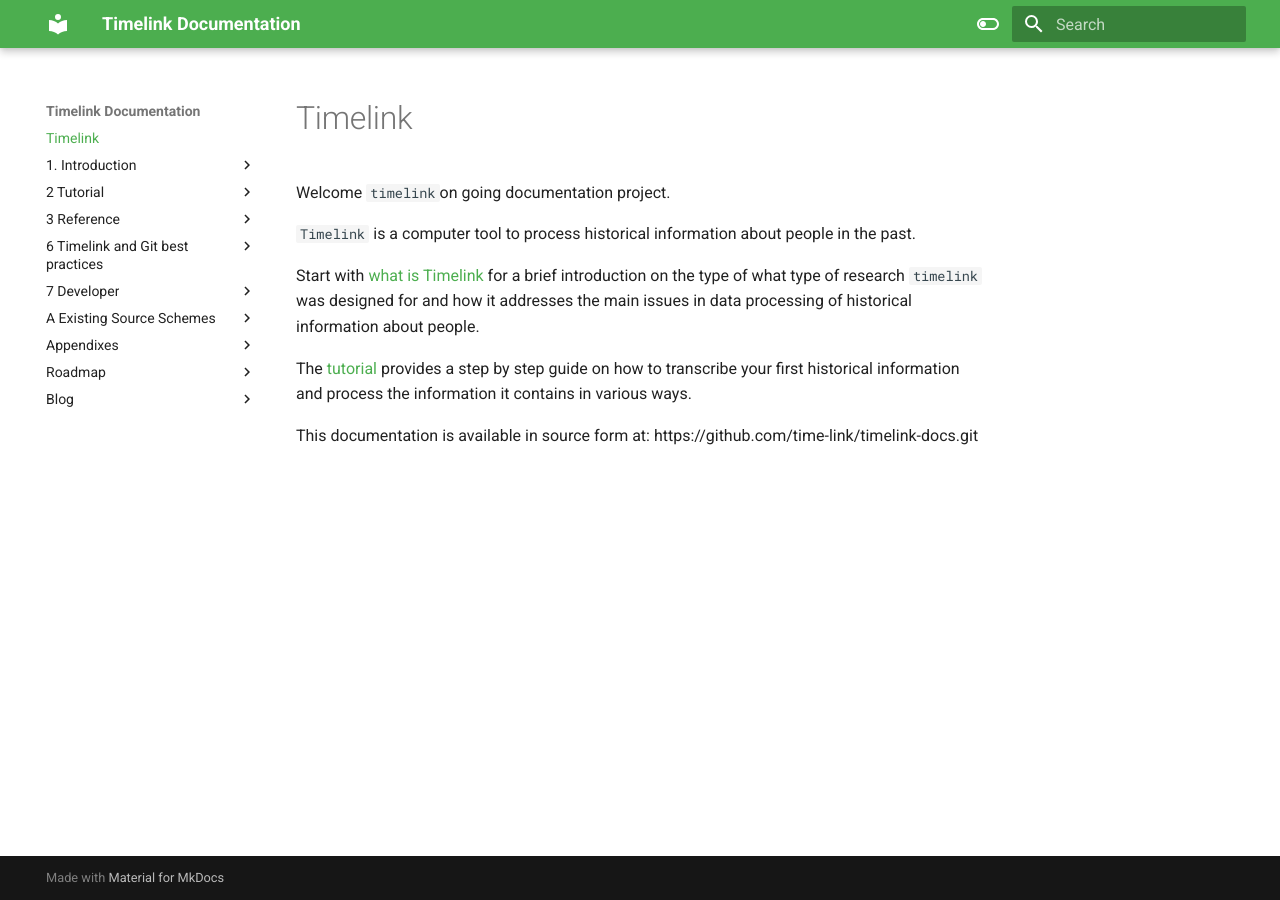
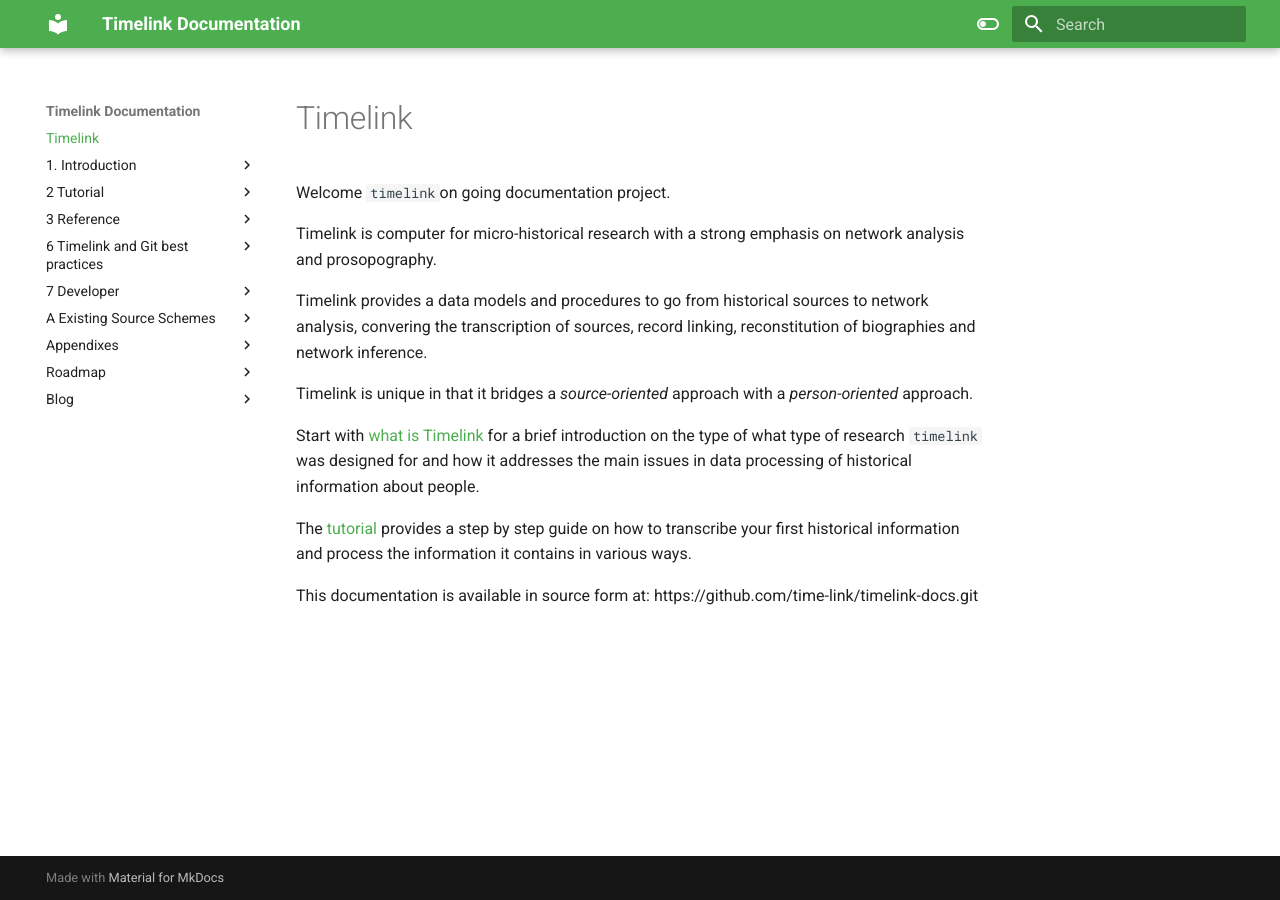
Before and after one commit to time-link/timelink-docs, an MkDocs documentation site: the page built from docs/Timelink.md, in a window 1280 px wide. Built offline with MkDocs 1.6.1 and Material for MkDocs 9.7.7, drawn with Linux system fonts in a browser that asks for light colours.

Commit message:
vault backup: 2025-09-27 21:06:21

```diff
--- a/docs/Timelink.md
+++ b/docs/Timelink.md
@@ -1,7 +1,11 @@
 
 Welcome `timelink`on going documentation project.
 
-`Timelink` is a computer tool to process historical information about people in the past.
+Timelink is computer for micro-historical research with a strong emphasis on network analysis and prosopography.
+
+Timelink provides a data models and procedures to go from historical sources to network analysis, convering the transcription of sources, record linking, reconstitution of biographies and network inference.
+
+Timelink is unique in that it bridges a _source-oriented_ approach with a _person-oriented_ approach.
 
 Start with [what is Timelink](1.1_What_is_Timelink.md) for a brief introduction on the type of what type of research `timelink` was designed for and how it addresses the main issues in data processing of historical information about people.
 
```
Also changed, not shown: docs/3_Reference/3.3_Source_database_mappings/3.3_Source_to_database_mappings.md (+1 -1 lines), docs/7_Developer/7_Developer documentation.md (added, +6 -0 lines), docs/3_Reference/3.3_Source_database_mappings/3.3.1_How_Source-Database_mappings_works.md (renamed from docs/3_Reference/3.3_Source_database_mappings/3.3.1 How Source-Database mappings works.md), docs/3_Reference/3.3_Source_database_mappings/3.3.2_Mapping_syntax.md (renamed from docs/3_Reference/3.3_Source_database_mappings/3.3.2 Mapping syntax.md).
